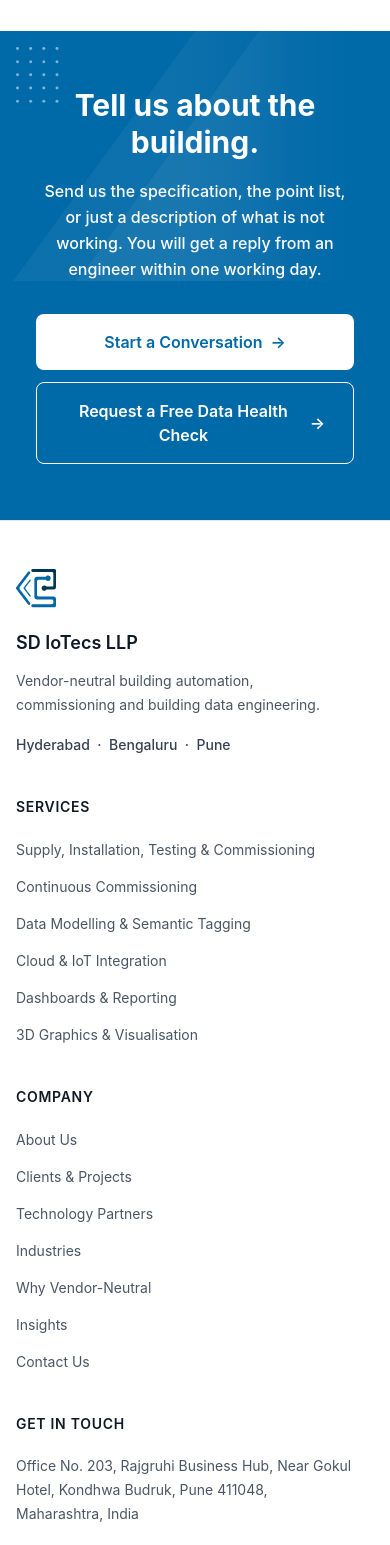
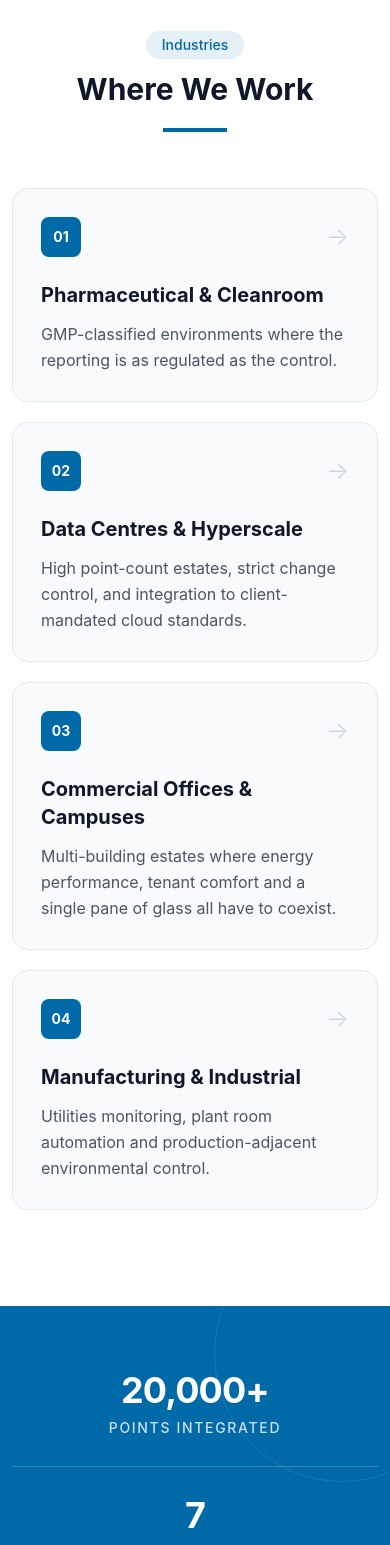
Before and after one commit to Yugabdh/iot-static-website, a Next.js app: page / in a window 390 px wide. Shown: the part 6880-8425 px from the top of the page. Built offline with nearby package versions, Linux system fonts and the light colour scheme.

Commit message:
Proof matrix, Industry section added

```diff
--- a/app/page.js
+++ b/app/page.js
@@ -1,8 +1,8 @@
-import AboutSection from "@/components/about-section";
-import CTAsection from "@/components/cta-section";
 import FeatureSection from "@/components/features-section";
 import HeroSection from "@/components/hero-section";
+import IndustriesSection from "@/components/industries-section";
 import LockInArgumentSection from "@/components/lockIn-argument-section/LockInArgumentSection";
+import ProofMetricsSection from "@/components/proof-matrix-section";
 import TechnicalCapabilitySection from "@/components/technical-capability-section";
 
 export const metadata = {
@@ -19,7 +19,8 @@
       <LockInArgumentSection />
       <FeatureSection />
       <TechnicalCapabilitySection />
-      <CTAsection />
+      <IndustriesSection />
+      <ProofMetricsSection />
     </main>
   );
 }
--- /dev/null
+++ b/components/industries-section/index.js
@@ -0,0 +1,82 @@
+import React from 'react'
+
+const IndustriesSection = () => {
+    const industries = [
+        {
+            title: 'Pharmaceutical & Cleanroom',
+            description:
+                'GMP-classified environments where the reporting is as regulated as the control.',
+        },
+        {
+            title: 'Data Centres & Hyperscale',
+            description:
+                'High point-count estates, strict change control, and integration to client-mandated cloud standards.',
+        },
+        {
+            title: 'Commercial Offices & Campuses',
+            description:
+                'Multi-building estates where energy performance, tenant comfort and a single pane of glass all have to coexist.',
+        },
+        {
+            title: 'Manufacturing & Industrial',
+            description:
+                'Utilities monitoring, plant room automation and production-adjacent environmental control.',
+        },
+    ]
+
+    return (
+        <section className="relative overflow-hidden bg-white my-24 sm:my-28 lg:my-32">
+            <div className="container mx-auto px-6 md:px-16">
+                <div className="mx-auto max-w-6xl">
+                    {/* Heading */}
+                    <div className="mx-auto max-w-3xl text-center">
+                        <span className="inline-block rounded-full bg-sky-700/10 px-4 py-1 text-sm font-medium text-sky-700">
+                            Industries
+                        </span>
+
+                        <h2 className="mt-3 mb-5 font-headline text-3xl font-bold leading-tight text-slate-900 sm:text-4xl lg:text-5xl">
+                            Where We Work
+                        </h2>
+
+                        <div className="flex justify-center">
+                            <div className="h-1 w-16 bg-sky-700" />
+                        </div>
+                    </div>
+
+                    {/* Industries */}
+                    <div className="mt-14 grid gap-5 md:grid-cols-2">
+                        {industries.map((industry, index) => (
+                            <article
+                                key={industry.title}
+                                className="group rounded-2xl border border-slate-200 bg-slate-50 p-7 transition-all duration-300 hover:-translate-y-1 hover:border-sky-200 hover:bg-white hover:shadow-lg sm:p-8"
+                            >
+                                <div className="mb-6 flex items-center justify-between">
+                                    <span className="flex h-10 w-10 items-center justify-center rounded-lg bg-sky-700 text-sm font-bold text-white">
+                                        {String(index + 1).padStart(2, '0')}
+                                    </span>
+
+                                    <span
+                                        className="text-2xl font-light text-slate-300 transition-colors group-hover:text-sky-200"
+                                        aria-hidden="true"
+                                    >
+                                        →
+                                    </span>
+                                </div>
+
+                                <h3 className="mb-3 text-xl font-bold text-slate-900 sm:text-2xl">
+                                    {industry.title}
+                                </h3>
+
+                                <p className="max-w-xl text-base leading-relaxed text-gray-600 sm:text-lg">
+                                    {industry.description}
+                                </p>
+                            </article>
+                        ))}
+                    </div>
+                </div>
+            </div>
+        </section>
+    )
+}
+
+export default IndustriesSection;
--- /dev/null
+++ b/components/proof-matrix-section/index.js
@@ -0,0 +1,54 @@
+import React from 'react'
+
+const ProofMetricsSection = () => {
+    const metrics = [
+        {
+            value: '20,000+',
+            label: 'Points integrated',
+        },
+        {
+            value: '7',
+            label: 'Cities',
+        },
+        {
+            value: '10',
+            label: 'Projects delivered',
+        },
+    ]
+
+    return (
+        <section className="relative overflow-hidden bg-sky-700 py-16 sm:py-20 lg:py-24">
+            <div className="container relative z-10 mx-auto px-6 md:px-16">
+                <div className="mx-auto grid max-w-6xl grid-cols-1 divide-y divide-white/20 sm:grid-cols-3 sm:divide-x sm:divide-y-0">
+                    {metrics.map((metric) => (
+                        <div
+                            key={metric.label}
+                            className="px-6 py-7 text-center first:pt-0 last:pb-0 sm:px-8 sm:py-2"
+                        >
+                            <div className="text-4xl font-bold tracking-tight text-white sm:text-5xl lg:text-6xl">
+                                {metric.value}
+                            </div>
+
+                            <div className="mt-2 text-sm font-medium uppercase tracking-[0.12em] text-white/80 sm:text-base">
+                                {metric.label}
+                            </div>
+                        </div>
+                    ))}
+                </div>
+            </div>
+
+            {/* Subtle decorative shapes */}
+            <div
+                className="absolute -right-20 -top-20 h-64 w-64 rounded-full border border-white/10"
+                aria-hidden="true"
+            />
+
+            <div
+                className="absolute -bottom-32 -left-20 h-72 w-72 rounded-full border border-white/10"
+                aria-hidden="true"
+            />
+        </section>
+    )
+}
+
+export default ProofMetricsSection;
```
